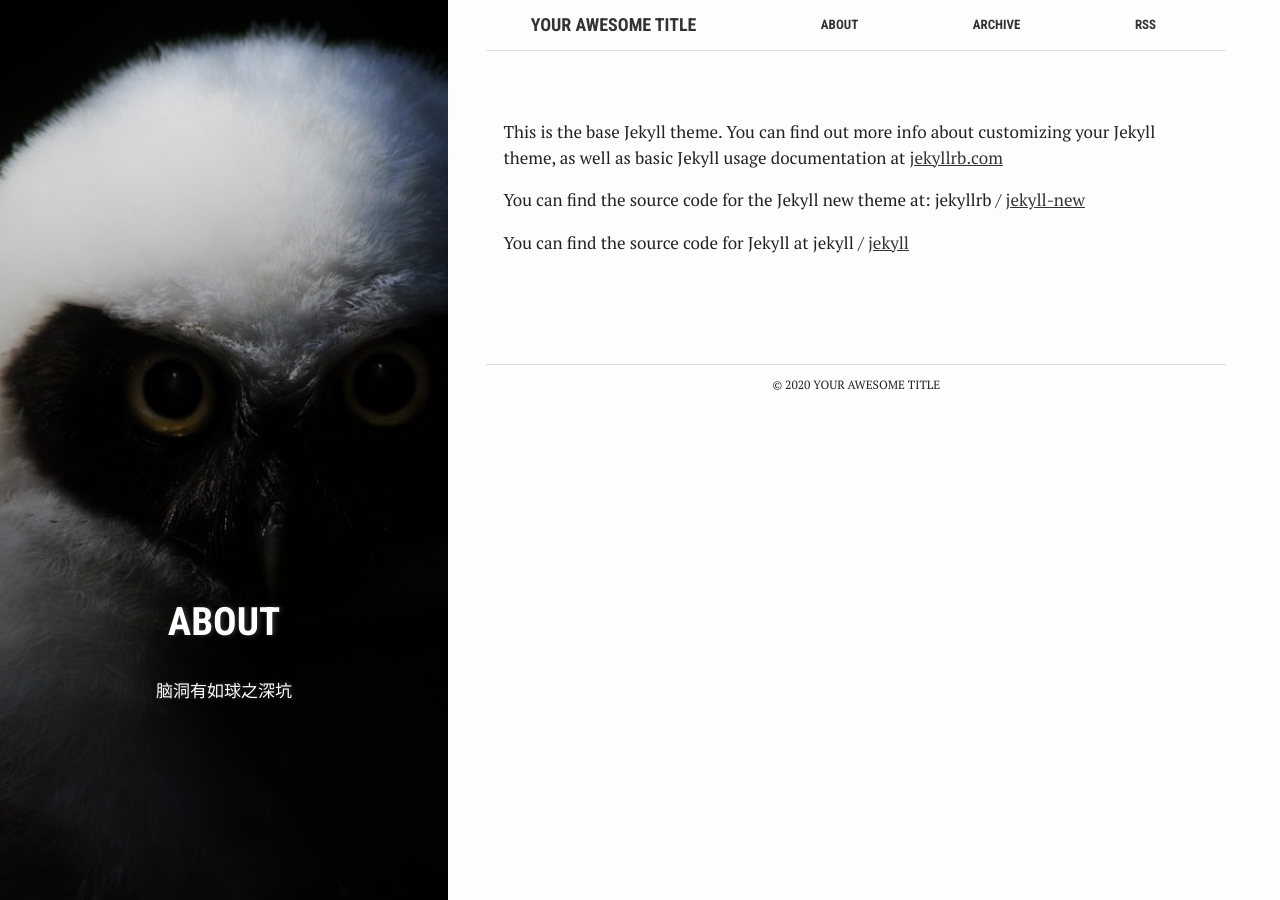
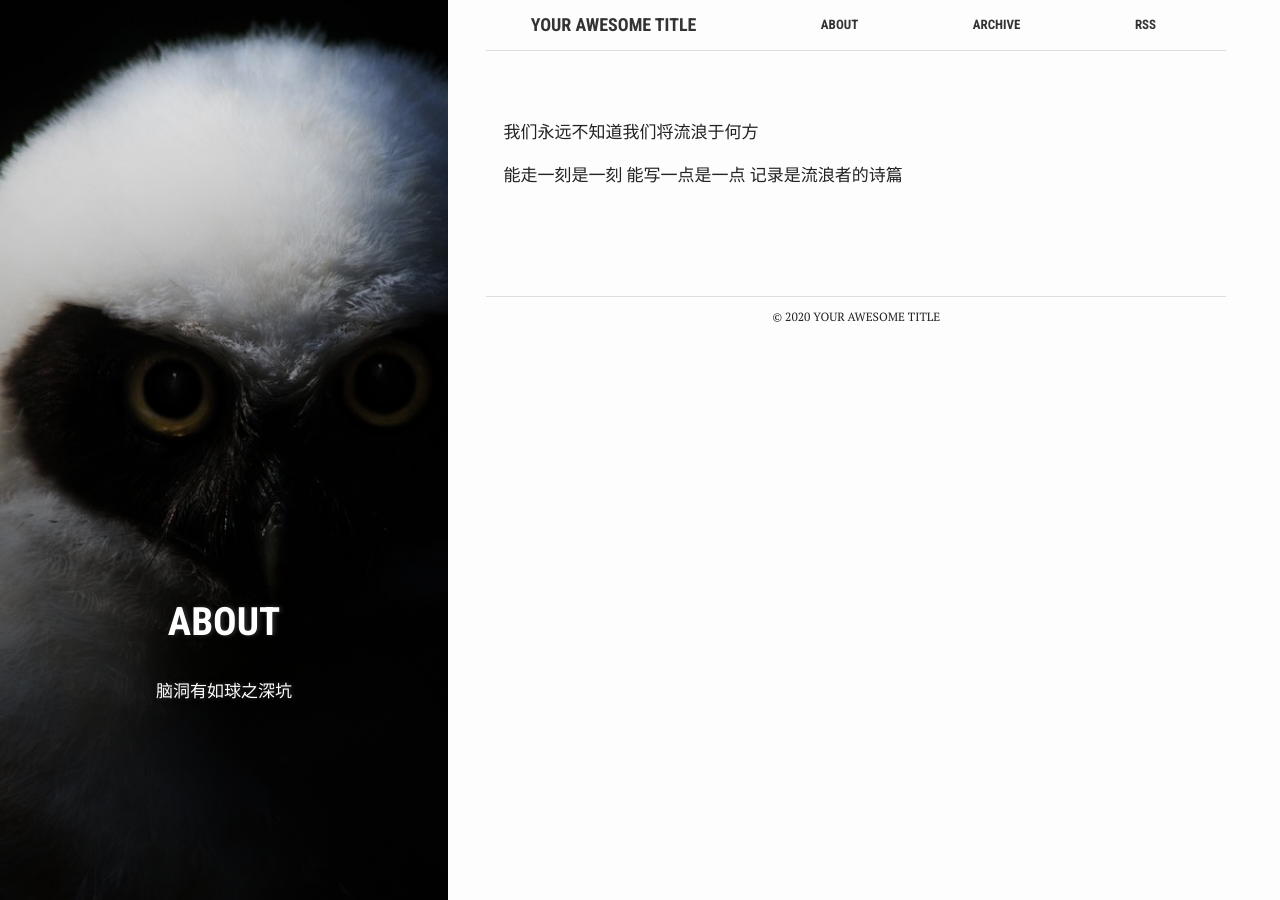
Before and after one commit to Views-s/Views-s.github.io, a Jekyll site: the page built from about.md, in a window 1280 px wide. Built offline with Jekyll 4.4.1, drawn with Linux system fonts in a browser that asks for light colours.

Commit message:
Update about.md

```diff
--- a/about.md
+++ b/about.md
@@ -1,19 +1,15 @@
 ---
 bg: "owl.jpg"
 layout: page
-title: "About"
+title: "about"
 crawlertitle: "一个赛博流浪者的存放地"
 permalink: /about/
 summary: "脑洞有如球之深坑"
-active: about
+active: 关于本博
 ---
 
-This is the base Jekyll theme. You can find out more info about customizing your Jekyll theme, as well as basic Jekyll usage documentation at [jekyllrb.com](http://jekyllrb.com/)
+我们永远不知道我们将流浪于何方
 
-You can find the source code for the Jekyll new theme at:
-{{site.twitter_username}} /
-[jekyll-new](https://github.com/jglovier/jekyll-new)
-
-You can find the source code for Jekyll at
-{{site.github_username}} /
-[jekyll](https://github.com/jekyll/jekyll)
+能走一刻是一刻
+能写一点是一点
+记录是流浪者的诗篇
```
